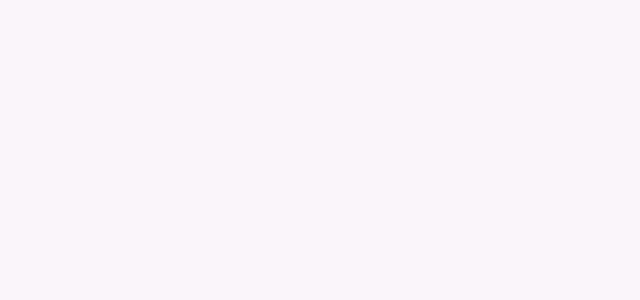
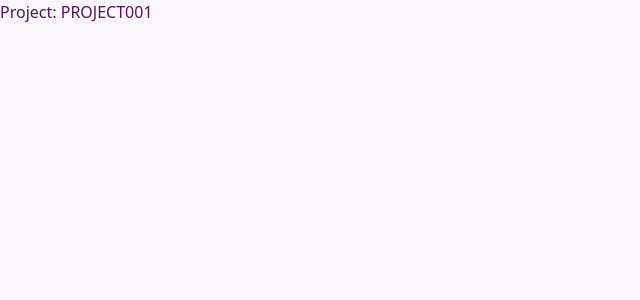
Before and after one commit to alexdevnest/alexdevnest, a React (Vite) app: page /projects/PROJECT001 in a window 1280 px wide. Before the commit this address had no page. Shown: the top 300 px of the page, without its empty margins (0-640 px from the left). Built offline with nearby package versions, Linux system fonts and the light colour scheme.

Commit message:
Registered project details route

```diff
--- a/src/App.jsx
+++ b/src/App.jsx
@@ -5,6 +5,7 @@ import Projects from "@pages/Projects";
 import Meeting from "@pages/Meeting";
 import PrivacyPolicy from "@pages/PrivacyPolicy";
 import LegalNotice from "@pages/LegalNotice";
+import ProjectDetails from "@pages/ProjectDetails";
 
 
 export default function App () {
@@ -23,6 +24,10 @@ export default function App () {
         element={ <Projects /> }
       />
       <Route
+        path="/projects/:id"
+        element={ <ProjectDetails /> }
+      />
+      <Route
         path="/schedule-meeting"
         element={ <Meeting /> }
       />
--- /dev/null
+++ b/src/pages/ProjectDetails.jsx
@@ -0,0 +1,12 @@
+import { useParams } from "react-router-dom";
+
+
+export default function ProjectDetails () {
+  const { id } = useParams()
+
+  return (
+    <main>
+      Project: { id }
+    </main>
+  );
+}
```
